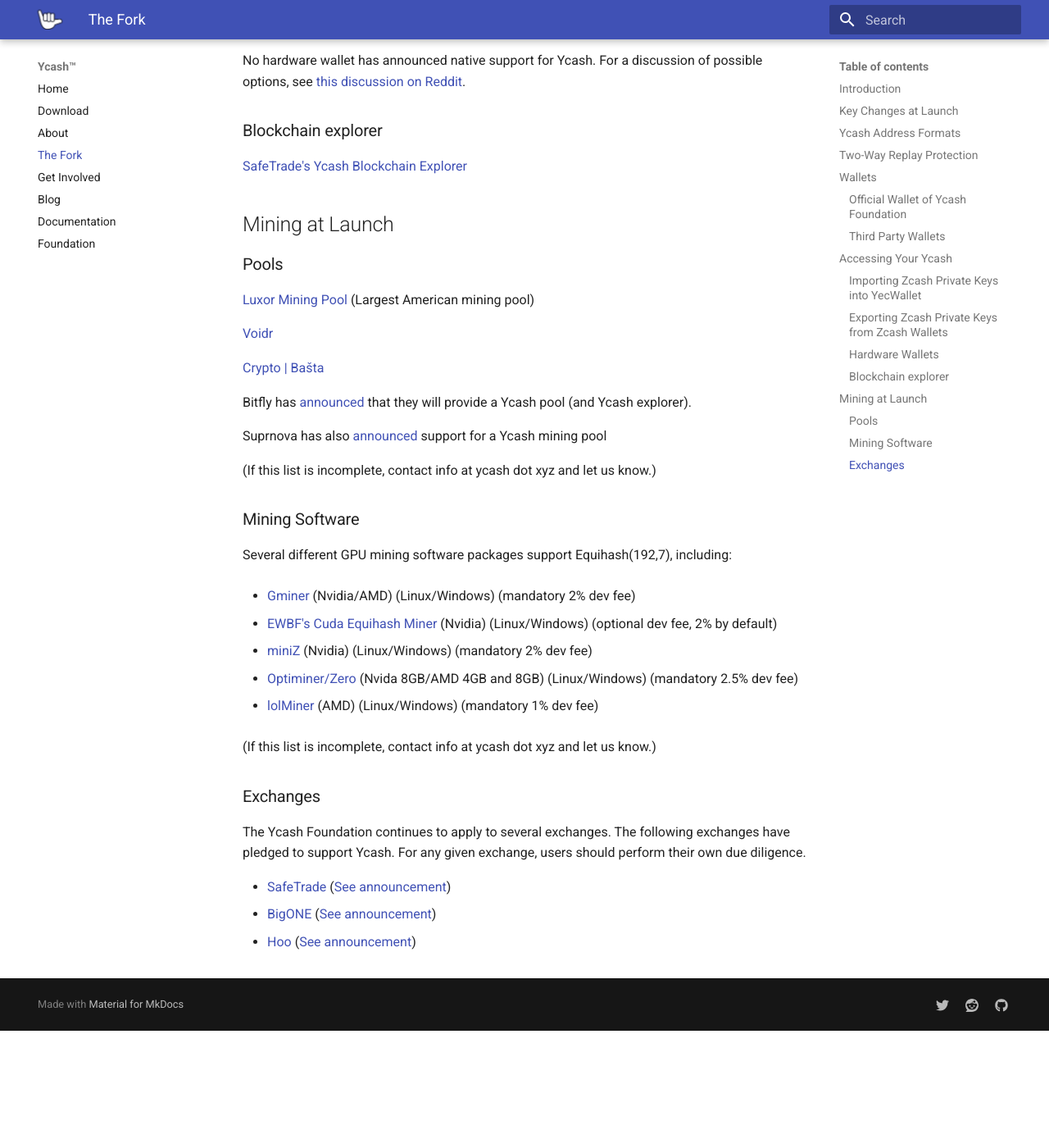
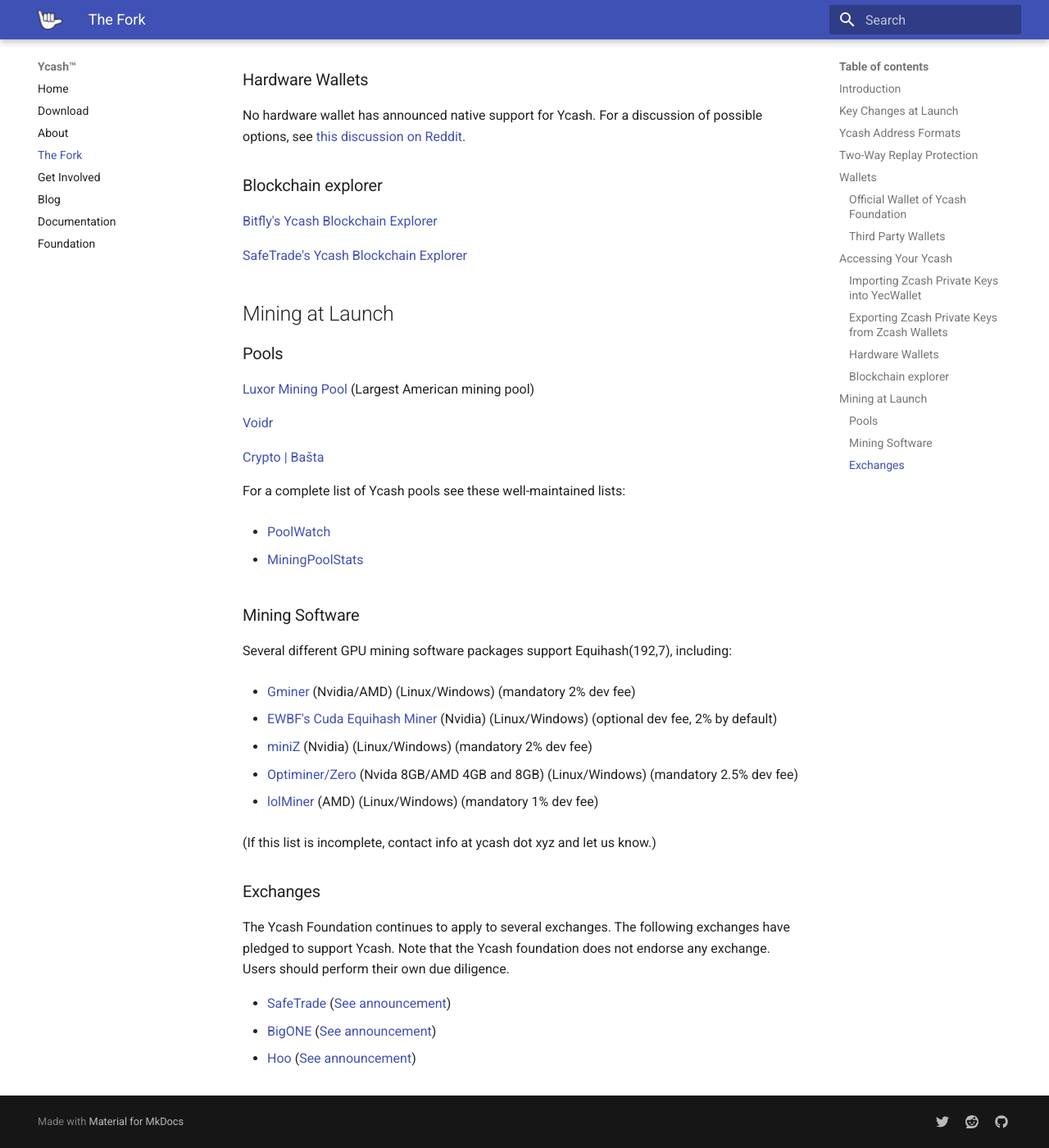
Before and after one commit to ycashfoundation/ycash-website, an MkDocs documentation site: the page built from docs/the_fork.md, in a window 1280 px wide and 1400 px high, scrolled down 1928 px. Shown: the whole window at 82% size. Built offline with MkDocs 1.6.1 and Material for MkDocs 9.7.7, drawn with Linux system fonts in a browser that asks for light colours; before the commit the page ends 3185 px from its top, so only the background shows below that; some of the changed text lies outside the part shown.

Commit message:
update fork information

```diff
--- a/docs/the_fork.md
+++ b/docs/the_fork.md
@@ -79,6 +81,8 @@
 
 ### Blockchain explorer
 
+[Bitfly's Ycash Blockchain Explorer](https://yec.zcha.in)
+
 [SafeTrade's Ycash Blockchain Explorer](https://yec.safe.trade)
 
 
@@ -92,11 +96,11 @@
 
 [Crypto | Bašta](https://eu.crypto.ba)
 
-Bitfly has [announced](https://twitter.com/etherchain_org/status/1118458199575879680) that they will provide a Ycash pool (and Ycash explorer).
+For a complete list of Ycash pools see these well-maintained lists:
 
-Suprnova has also [announced](https://forum.zcashcommunity.com/t/announcing-ycash-the-first-friendly-fork-of-the-zcash-blockchain/33162/41) support for a Ycash mining pool
+* [PoolWatch](https://www.poolwatch.io/coin/ycash)
 
-(If this list is incomplete, contact info at ycash dot xyz and let us know.)
+* [MiningPoolStats](https://miningpoolstats.stream/ycash)
 
 ### Mining Software
 
@@ -116,7 +120,7 @@
 
 ### Exchanges
 
-The Ycash Foundation continues to apply to several exchanges. The following exchanges have pledged to support Ycash. For any given exchange, users should perform their own due diligence.
+The Ycash Foundation continues to apply to several exchanges. The following exchanges have pledged to support Ycash. Note that the Ycash foundation does not endorse any exchange. Users should perform their own due diligence.
 
 * [SafeTrade](https://www.safe.trade) ([See announcement](https://twitter.com/SafeCoins/status/1124185869135634432))
 * [BigONE](https://big.one) ([See announcement](https://bigone.zendesk.com/hc/en-us/articles/360026359253-BigONE-Will-Support-Zcach-ZEC-Hard-Fork))
```
Also changed, not shown: other parts of docs/the_fork.md (+2 -0 lines).
